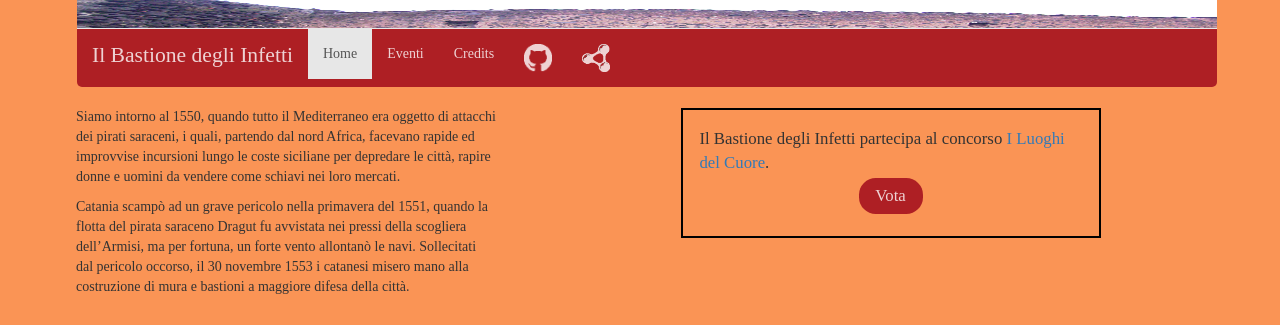
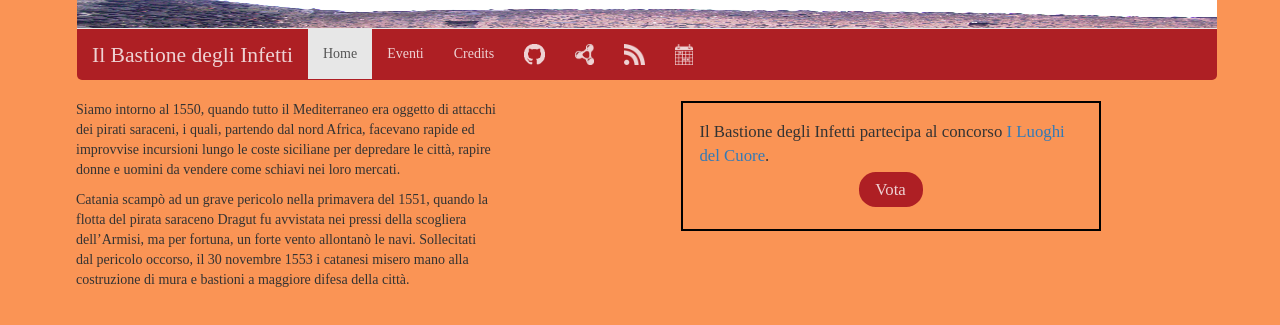
Before and after one commit to opendatahacklab/bastione-infetti, a PHP site: page / in a window 1280 px wide. Shown: the top 325 px of the page. Run offline with PHP 8.4, Linux system fonts and the light colour scheme.

Commit message:
#24 Aggiungere icone per Calendar e RSS nel menù

```diff
--- a/bastione.css
+++ b/bastione.css
@@ -85,6 +85,13 @@ div img
 	height:2em;
 }
 
+img.extLink
+{
+	height : 1.5em;
+	width : auto;
+	padding : 0 0 0 0;
+	margin : 0 0 0 0;
+}
 div.data
 {
 	text-align: center;
--- a/index.html
+++ b/index.html
@@ -26,7 +26,9 @@
 		      <li><a href="eventi.html">Eventi</a></li>
 		      <li><a href="credits.html">Credits</a></li>
 		      <li><a href="https://github.com/opendatahacklab/bastione-infetti.git"><img class="extLink" src="./img/github_icon_gray.png" alt="GitHub"></a></li>
-		      <li><a href="data.html"><img src="img/rdf.png" alt="Open Data" /></a></li>
+		      <li><a href="data.html" title="open data"><img src="img/rdf.png" class="extLink" alt="Open Data" /></a></li>
+		      <li><a href="http://www.opendatahacklab.org/free-agenda/bastione-degli-infetti-catania/agenda.atom" type="application/atom+xml" title="aggiornamenti sugli eventi" ><img src="img/rss-feed-icon-gray.png" class="extLink" alt="Aggiornamenti sugli eventi" /></a></li>
+		      <li><a href="http://www.opendatahacklab.org/free-agenda/bastione-degli-infetti-catania/agenda.ics" type="application/atom+xml" title="calendario eventi" ><img src="img/Calendar-gray.png" class="extLink" alt="Calendario eventi" /></a></li>
 		    </ul>
 		  </div>
 		</nav>
```
Also changed, not shown: img/Calendar-gray.png (added), img/Calendar-gray.svg (added), img/rss-feed-icon-gray.png (added), img/rss-feed-icon-gray.svg (added).
